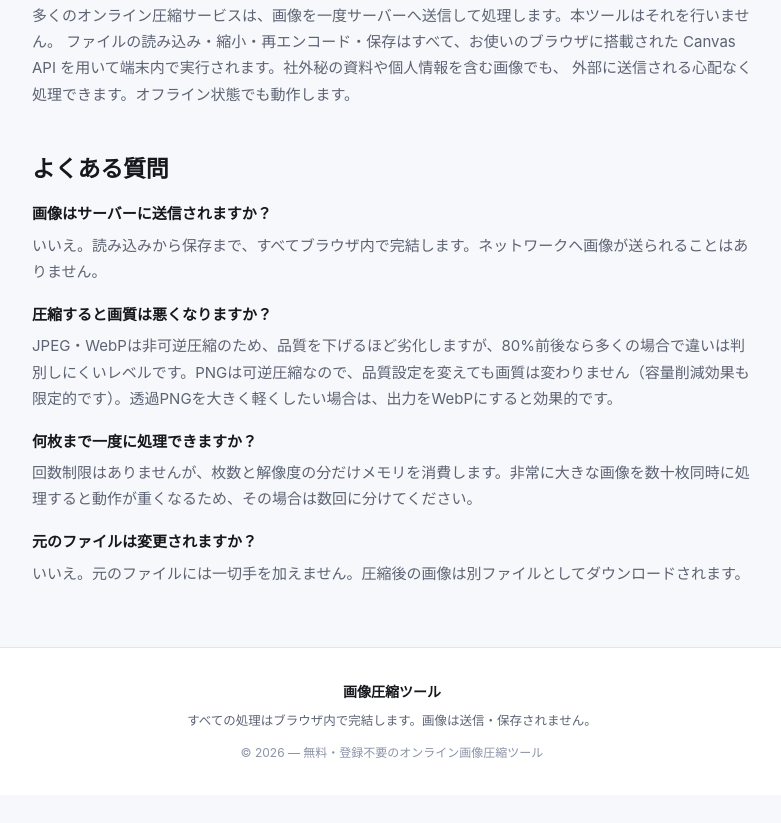
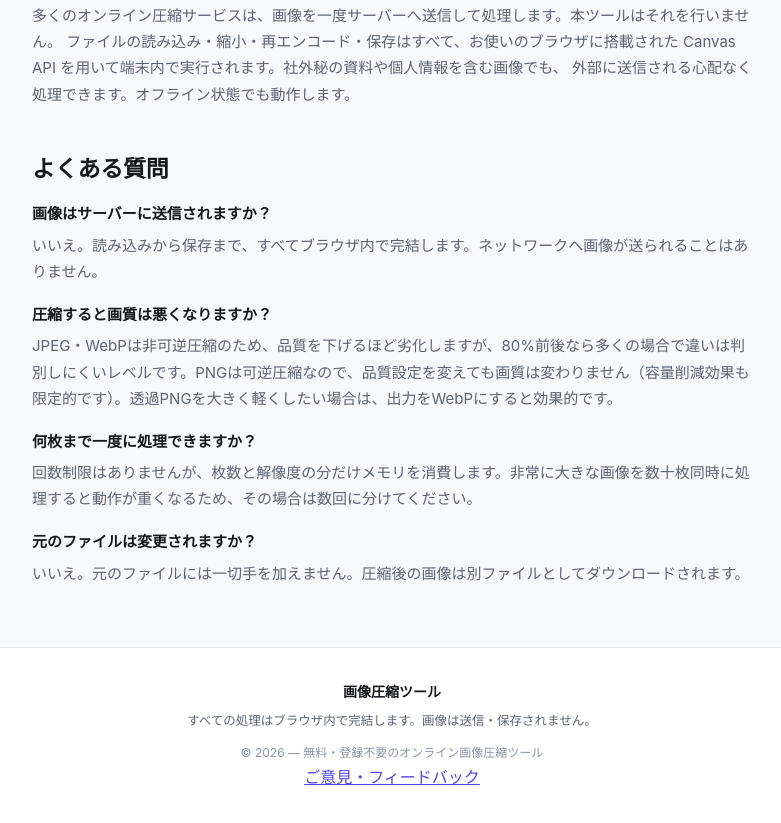
Before and after one commit to reveriel/image-compressor, a plain HTML site: page index.html in a window 1280 px wide. Shown: the part 1874-2697 px from the top of the page, without its empty margins (248-1029 px from the left). Before the commit the page ends 2669 px from the top, so only its background shows below. Drawn offline with Linux system fonts and the light colour scheme.

Commit message:
footer: フィードバック導線を追加

```diff
--- a/index.html
+++ b/index.html
@@ -228,6 +228,7 @@
     <p class="footer-brand">画像圧縮ツール</p>
     <p class="footer-note">すべての処理はブラウザ内で完結します。画像は送信・保存されません。</p>
     <p class="footer-copy">&copy; <span id="year">2026</span> — 無料・登録不要のオンライン画像圧縮ツール</p>
+    <p class="footer-feedback"><a href="mailto:contact@reveriel.com?subject=画像圧縮ツール フィードバック">ご意見・フィードバック</a></p>
   </div>
 </footer>
 
```
